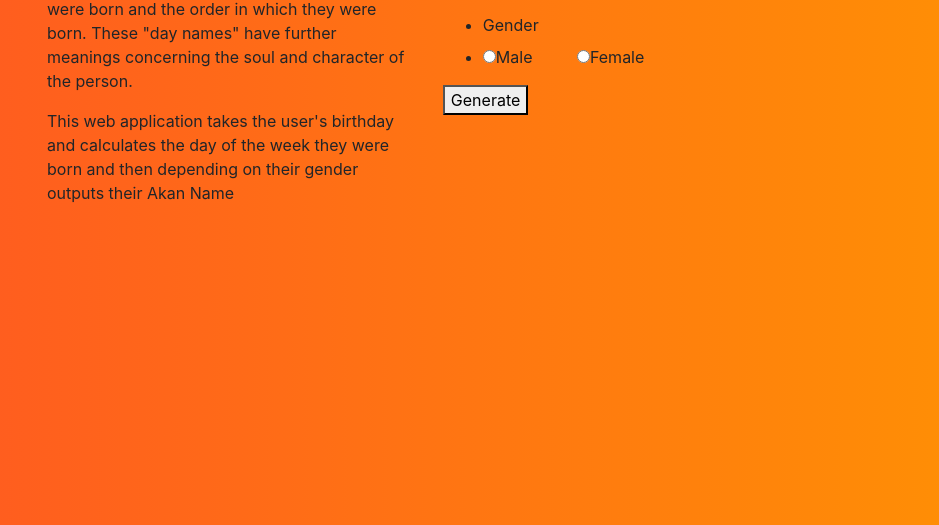
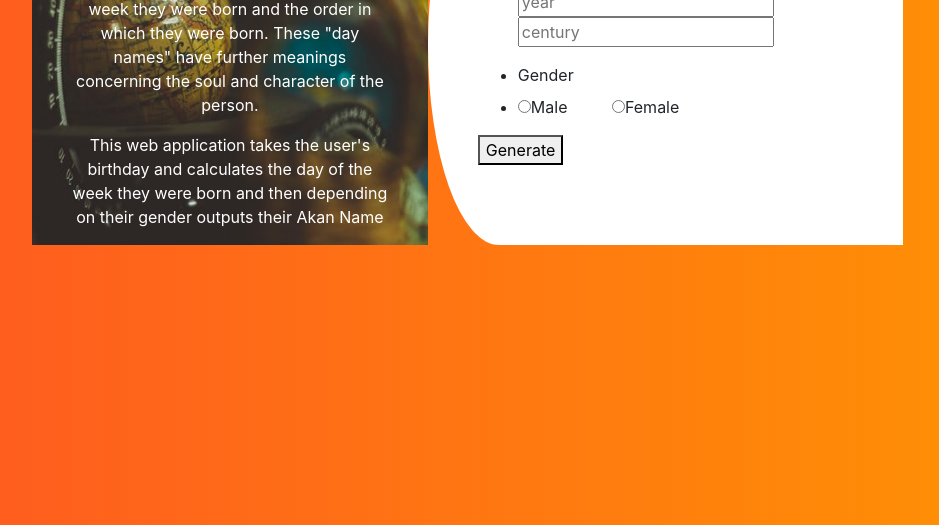
Before and after one commit to LennyDennis/AkanNames, a plain HTML site: page index.html in a window 1280 px wide. Shown: the part 275-800 px from the top of the page, without its empty margins (133-1072 px from the left). Drawn offline with Linux system fonts and the light colour scheme.

Commit message:
styles the bootstrap columns

```diff
--- a/css/styles.css
+++ b/css/styles.css
@@ -4,3 +4,17 @@ body{
     margin-top: 120px !important;
 
 }
+.main-left{
+    text-align: center;
+    color: white;
+    padding: 0px 40px;
+    background: url(/images/bg.jpeg) no-repeat  center center;
+    background-size: cover;
+}
+.main-right{
+    padding: 50px;
+    border: none;
+    background: white ;
+    border-top-left-radius: 15% 50%;
+    border-bottom-left-radius: 15% 50%;
+}
```
